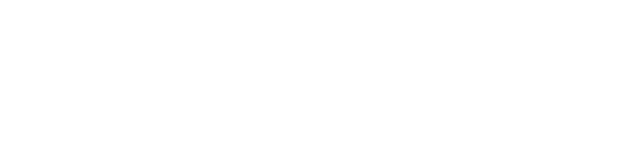
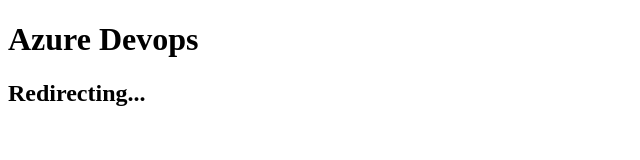
Before and after one commit to KyleMit/pwa-place, a plain HTML site: page index.html in a window 1280 px wide. Shown: the whole page, without its empty margins (0-640 px from the left). Drawn offline with Linux system fonts and the light colour scheme.

Commit message:
add icons and display

```diff
--- a/index.html
+++ b/index.html
@@ -8,12 +8,13 @@
     <link rel="manifest" href="manifest.json">
 </head>
 <body>
+    <h1>Azure Devops</h1>
+    <h2>Redirecting...</h2>
     <script>
         const queryParams = new URLSearchParams(window.location.search);
         const redirectUrl = queryParams.get("href");
         if (redirectUrl) {
             window.location = redirectUrl;
-            //window.location = "https://dev.azure.com/dealerpolicy/DealerPolicy";
         }
     </script>
 </body>
```
Also changed, not shown: manifest.json.
